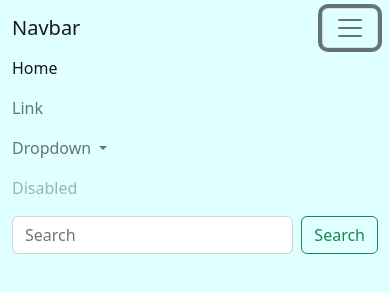
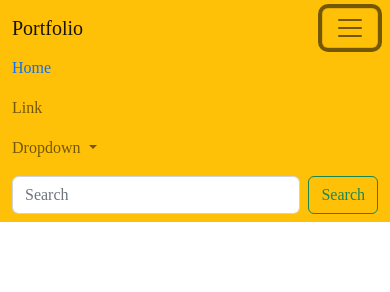
Before and after one commit to ApiradeeH/Project, a website: page index.html in a window 390 px wide. Both pictures are taken after a click on the button "Toggle navigation". Drawn offline with nearby package versions, Linux system fonts and the light colour scheme; a web font is replaced by a local one.

Commit message:
color changed

```diff
--- a/index.html
+++ b/index.html
@@ -1,53 +1,73 @@
 <!DOCTYPE html>
 <html lang="en">
   <head>
-    <meta charset="UTF-8">
-    <meta http-equiv="X-UA-Compatible" content="IE=edge">
-    <meta name="viewport" content="width=device-width, initial-scale=1.0">
+    <meta charset="UTF-8" />
+    <meta http-equiv="X-UA-Compatible" content="IE=edge" />
+    <meta name="viewport" content="width=device-width, initial-scale=1.0" />
     <!-- link bootstrap:first way -->
     <!-- <link href="https://cdn.jsdelivr.net/npm/bootstrap@5.3.0-alpha1/dist/css/bootstrap.min.css" rel="stylesheet" integrity="sha384-GLhlTQ8iRABdZLl6O3oVMWSktQOp6b7In1Zl3/Jr59b6EGGoI1aFkw7cmDA6j6gD" crossorigin="anonymous"> -->
 
     <!-- second way -->
 
     <!-- <link rel="stylesheet" href="./node_modules/bootstrap/dist/css/bootstrap-reboot.min.css"> -->
-    <link rel="stylesheet" href="./style.css">
+    <link rel="stylesheet" href="./style.css" />
     <title>Document</title>
-
   </head>
   <body>
     <!-- nav from bootstrap -->
-   <nav class="navbar navbar-expand-lg bg-body-tertiary">
+    <nav class="navbar navbar-expand-lg bg-warning bg-body-tertiary">
       <div class="container-fluid">
-      <a class="navbar-brand" href="#">Navbar</a>
-      <button class="navbar-toggler" type="button" data-bs-toggle="collapse" data-bs-target="#navbarSupportedContent" aria-controls="navbarSupportedContent" aria-expanded="false" aria-label="Toggle navigation">
+        <a class="navbar-brand" href="#">Portfolio</a>
+        <button
+          class="navbar-toggler"
+          type="button"
+          data-bs-toggle="collapse"
+          data-bs-target="#navbarSupportedContent"
+          aria-controls="navbarSupportedContent"
+          aria-expanded="false"
+          aria-label="Toggle navigation"
+        >
           <span class="navbar-toggler-icon"></span>
         </button>
         <div class="collapse navbar-collapse" id="navbarSupportedContent">
-        <ul class="navbar-nav me-auto mb-2 mb-lg-0">
+          <ul class="navbar-nav me-auto mb-2 mb-lg-0 ">
             <li class="nav-item">
-            <a class="nav-link active" aria-current="page" href="#">Home</a>
+              <a class="nav-link active text-primary" aria-current="page" href="#">Home</a>
             </li>
             <li class="nav-item">
               <a class="nav-link" href="#">Link</a>
             </li>
             <li class="nav-item dropdown">
-            <a class="nav-link dropdown-toggle" href="#" role="button" data-bs-toggle="dropdown" aria-expanded="false">
+              <a
+                class="nav-link dropdown-toggle"
+                href="#"
+                role="button"
+                data-bs-toggle="dropdown"
+                aria-expanded="false"
+              >
                 Dropdown
               </a>
               <ul class="dropdown-menu">
                 <li><a class="dropdown-item" href="#">Action</a></li>
                 <li><a class="dropdown-item" href="#">Another action</a></li>
-              <li><hr class="dropdown-divider"></li>
-              <li><a class="dropdown-item" href="#">Something else here</a></li>
+                <li><hr class="dropdown-divider" /></li>
+                <li>
+                  <a class="dropdown-item" href="#">Something else here</a>
+                </li>
               </ul>
             </li>
-          <li class="nav-item">
-            <a class="nav-link disabled">Disabled</a>
-          </li>
+
           </ul>
           <form class="d-flex" role="search">
-          <input class="form-control me-2" type="search" placeholder="Search" aria-label="Search">
-          <button class="btn btn-outline-success" type="submit">Search</button>
+            <input
+              class="form-control me-2"
+              type="search"
+              placeholder="Search"
+              aria-label="Search"
+            />
+            <button class="btn btn-outline-success" type="submit">
+              Search
+            </button>
           </form>
         </div>
       </div>
--- a/style.css
+++ b/style.css
@@ -1,13 +1,8 @@
 @import url("./bootstrap/dist/css/bootstrap.min.css");
 
-
-
-
-
-
-
+@import url('https://fonts.googleapis.com/css2?family=Love+Ya+Like+A+Sister&display=swap');
 
 body{
     margin: 0;
-    background-color: lightcyan;
+   font-family: love ya like a sister;
 }
```
Lines whose indentation alone changed are shown as unchanged.
